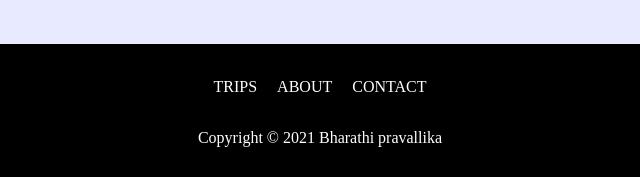
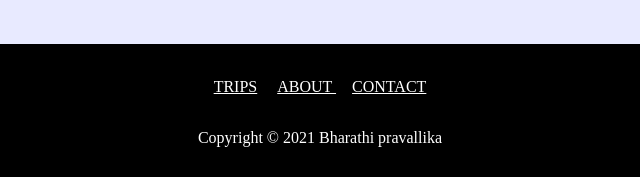
Before and after one commit to BharathiPravallika/The_Travel_Dairy, a plain HTML site: page about_me/contact_me/index.html in a window 1280 px wide. Shown: the part 620-797 px from the top of the page, 337-977 px from the left. Drawn offline with Linux system fonts and the light colour scheme.

Commit message:
Update index.html

```diff
--- a/about_me/contact_me/index.html
+++ b/about_me/contact_me/index.html
@@ -132,9 +132,21 @@
 </body>
 <footer>
 	<div class="div_with_bottom_span">
-		<span class="bottom-span">TRIPS</span>
-		<span class="bottom-span">ABOUT</span>
-		<span class="bottom-span">CONTACT</span>
+		<span class="span">
+			<a href="https://bharathipravallika.github.io/The_Travel_Dairy/index.html">TRIPS</a>
+		</span>
+		<span class="span">
+			<a href="https://bharathipravallika.github.io/The_Travel_Dairy/about_me/index.html">
+				ABOUT
+			</a>
+
+		</span>
+		<span class="span">
+			<a href="https://bharathipravallika.github.io/The_Travel_Dairy/about_me/contact_me/index.html">
+				CONTACT
+			</a>
+
+		</span>
 	</div>
 	<div>
 		<p>Copyright &copy; 2021 Bharathi pravallika</p>
```
